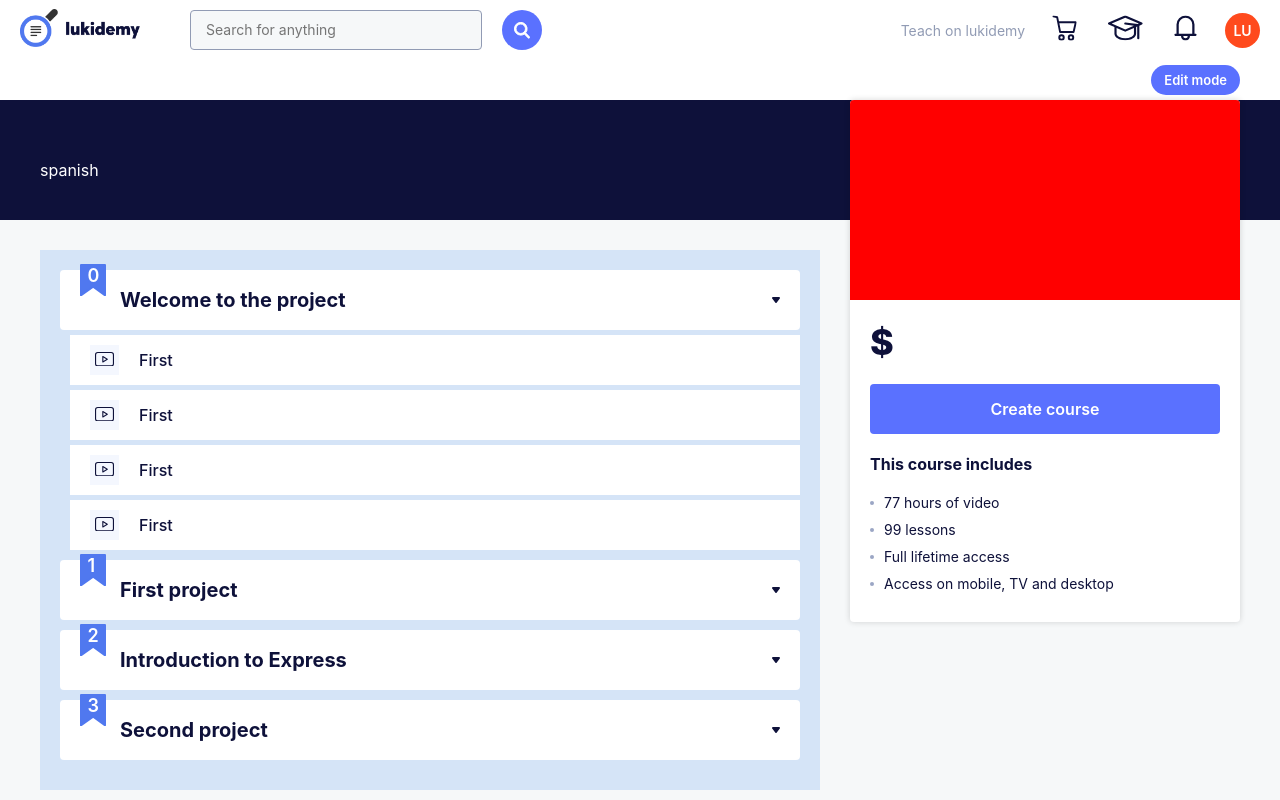
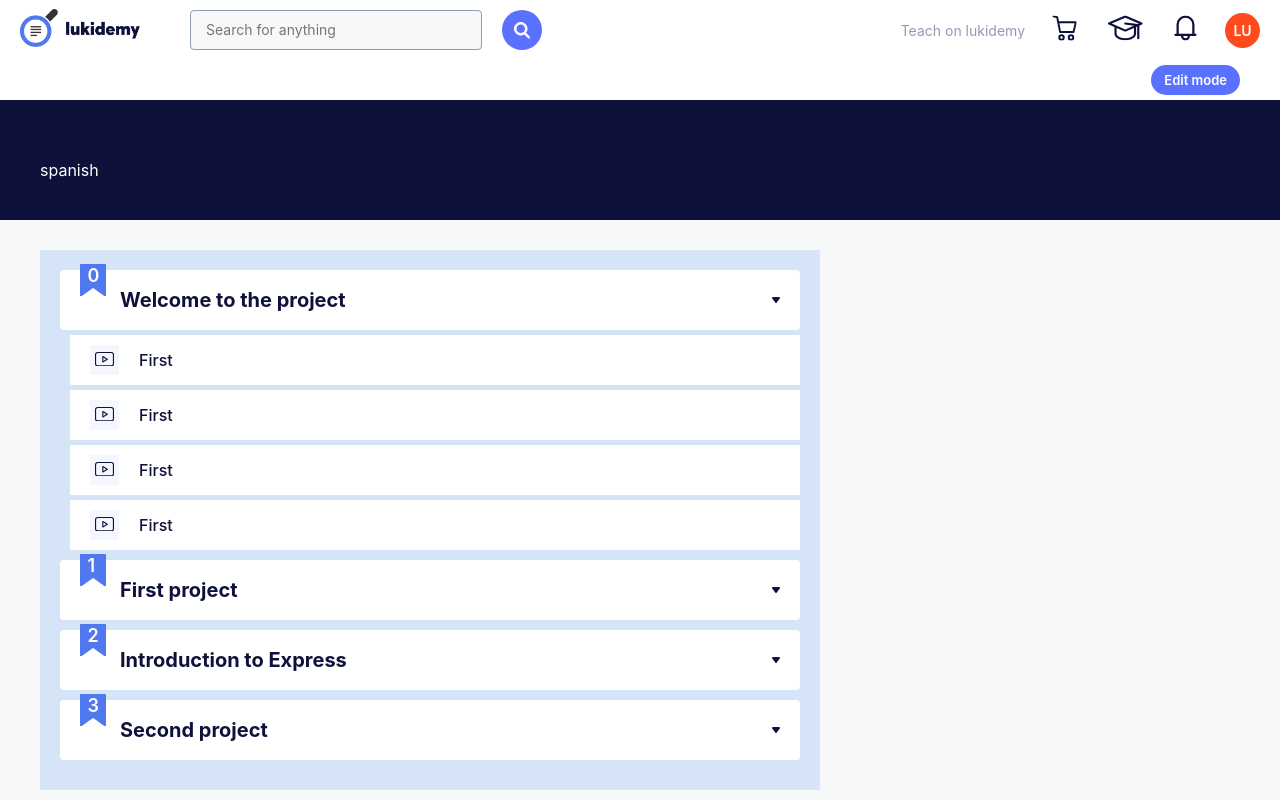
Before and after one commit to lukasalvarezdev/forbidden-academy, a Next.js app: page /courses/create in a window 1280 px wide. Built offline with nearby package versions, Linux system fonts and the light colour scheme.

Commit message:
Hide course card

```diff
--- a/src/views/CoursePage.tsx
+++ b/src/views/CoursePage.tsx
@@ -11,7 +11,7 @@ const CoursePage = () => {
       <div>
         <EditModeBar />
         <CourseHeading />
-        <BuyCourseCard />
+        {/* <BuyCourseCard /> */}
       </div>
 
       <div>
```
